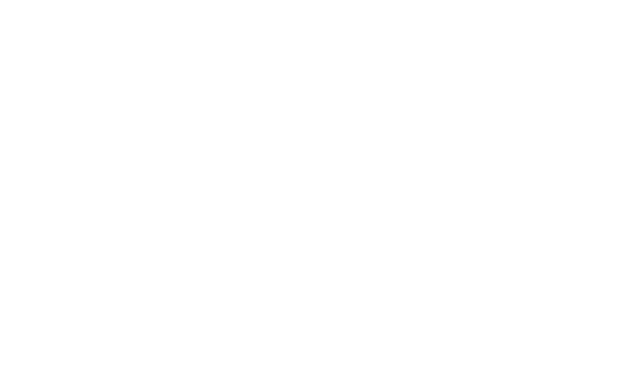
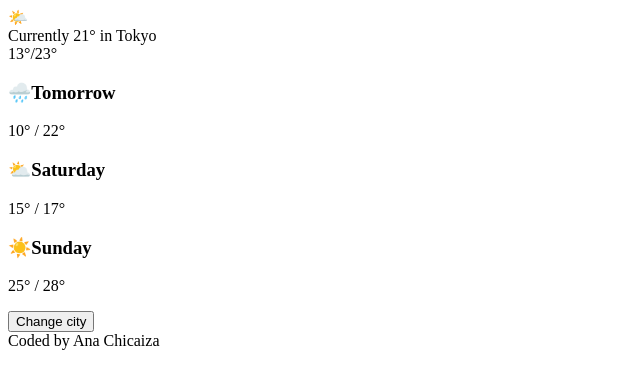
Before and after one commit to anachicaiza/Basic-HTML-CSS, a plain HTML site: page index.html in a window 1280 px wide. Shown: the whole page, without its empty margins (0-640 px from the left). Drawn offline with Linux system fonts and the light colour scheme.

Commit message:
Main Structure
Main information for the weather information created

```diff
--- a/index.html
+++ b/index.html
@@ -5,5 +5,21 @@
     <meta name="viewport" content="width=device-width, initial-scale=1.0" />
     <title>Weather website</title>
   </head>
-  <body></body>
+  <body>
+    <div class="container">
+      <div class="emoji">🌤️</div>
+      <div class="title">Currently 21° in Tokyo</div>
+      <div class="temperature">13°/23°</div>
+      <div class="weather">
+        <h3>🌧️Tomorrow</h3>
+        <p>10° / 22°</p>
+        <h3>⛅Saturday</h3>
+        <p>15° / 17°</p>
+        <h3>☀️Sunday</h3>
+        <p>25° / 28°</p>
+      </div>
+      <button>Change city</button>
+      <footer>Coded by Ana Chicaiza</footer>
+    </div>
+  </body>
 </html>
```
